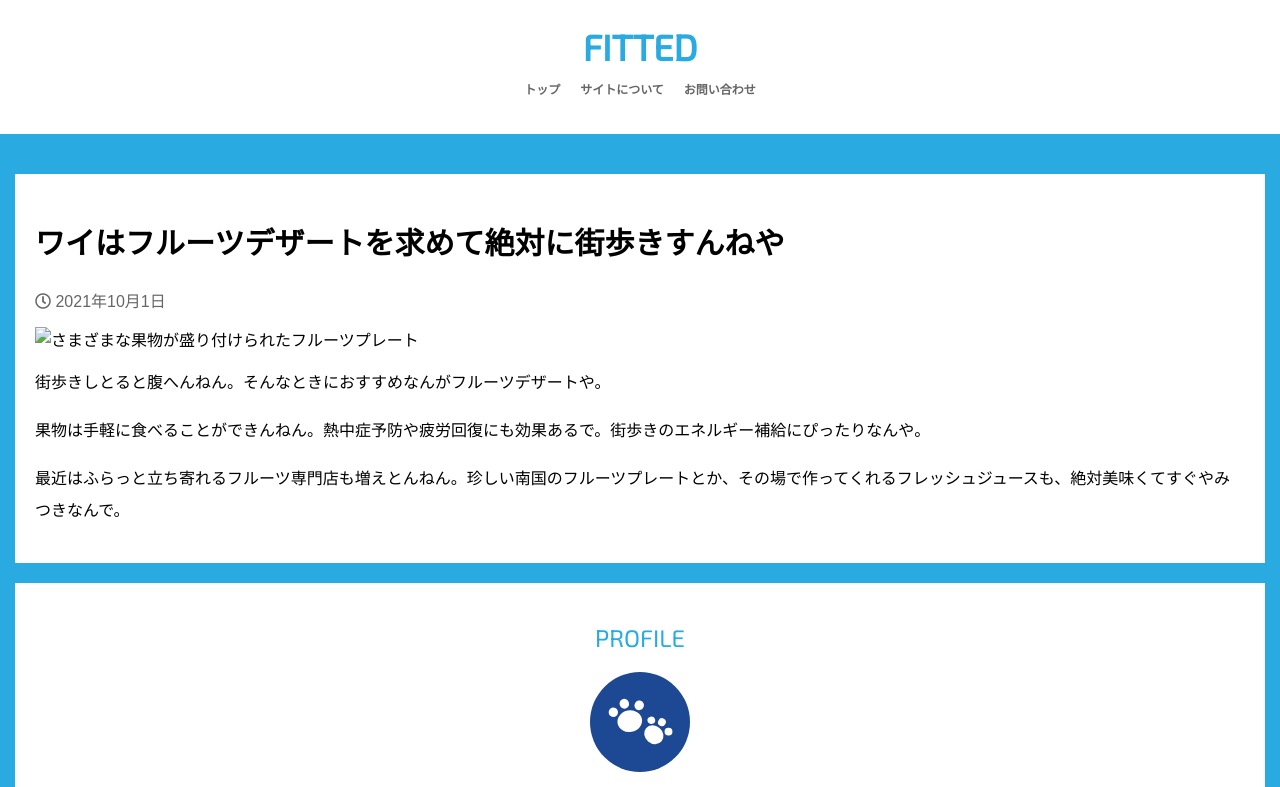
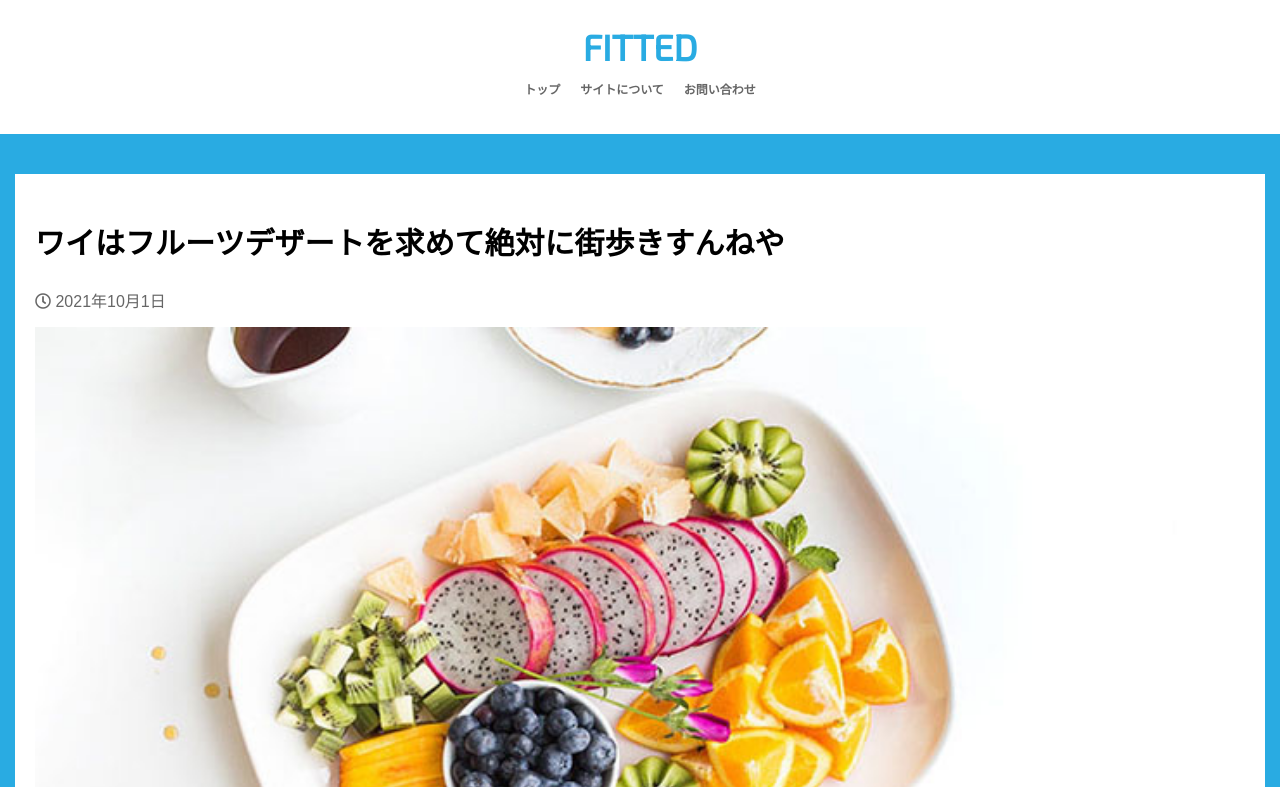
Before and after one commit to horishun2901/prog-07, a plain HTML site: page index.html in a window 1280 px wide. Shown: the top 787 px of the page. Drawn offline with Linux system fonts and the light colour scheme; files whose address does not match are found by name.

Commit message:
Update index.html

```diff
--- a/index.html
+++ b/index.html
@@ -34,7 +34,7 @@
             </time>
 
             <figure>
-                <img src="img\fruits.jpg" alt="さまざまな果物が盛り付けられたフルーツプレート">
+                <img src="https://github.com/horishun2901/prog-07/blob/main/fruits.jpg?raw=true" alt="さまざまな果物が盛り付けられたフルーツプレート">
             </figure>
             <p>街歩きしとると腹へんねん。そんなときにおすすめなんがフルーツデザートや。</p>
             <p>果物は手軽に食べることができんねん。熱中症予防や疲労回復にも効果あるで。街歩きのエネルギー補給にぴったりなんや。</p>
```
